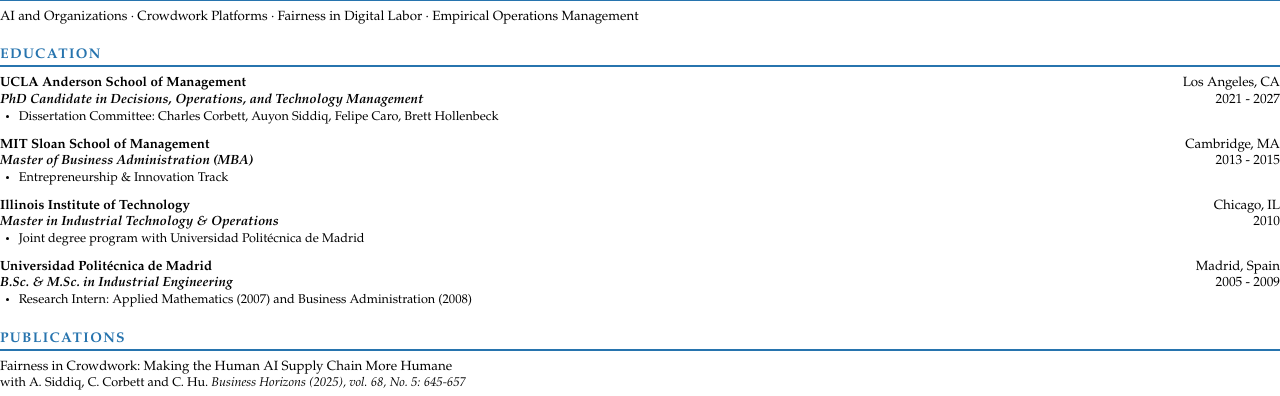
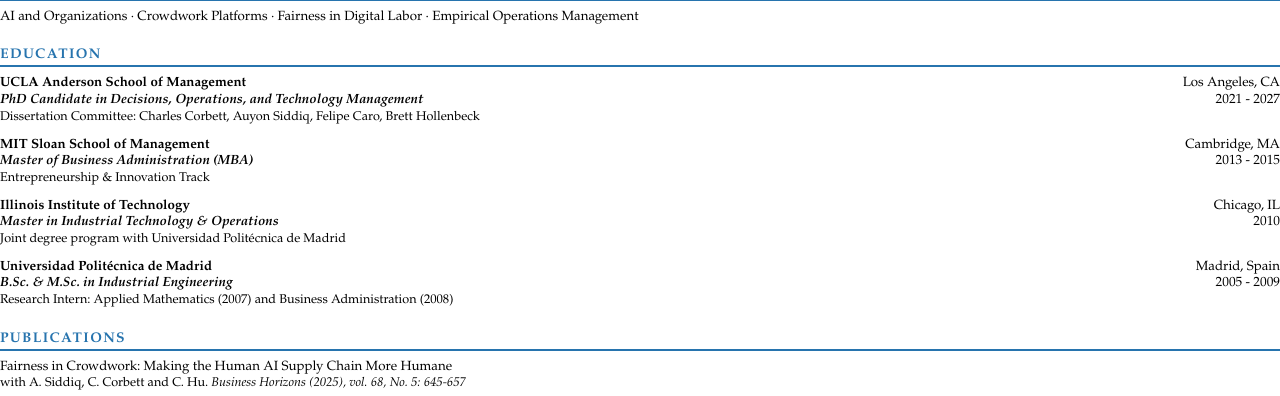
Before and after one commit to martins73/research-site, a Jekyll site: the page built from _pages/cv-pdf-source.html, in a window 1280 px wide. Shown: the part 143-539 px from the top of the page. Built offline with Jekyll 4.4.1, drawn with Linux system fonts in a browser that asks for light colours.

Commit message:
Drop bullet for single-item education descriptions
Education entries currently each have one description line; rendering
them as a single bullet is visual noise. Add a size==1 fallback that
inlines the lone item; size>=2 still renders a proper <ul>. Applied
to both web (cv.html) and print (cv-pdf-source.html) so they stay
consistent. Industry positions are unchanged — they often have
multiple items and have always rendered as bullets.

```diff
--- a/_pages/cv-pdf-source.html
+++ b/_pages/cv-pdf-source.html
@@ -61,11 +61,15 @@ exclude_from_nav: true
         </div>
         {% if item.description.size > 0 %}
         <div class="entry-desc">
-            <ul>
-                {% for d in item.description %}
-                    <li>{{ d }}</li>
-                {% endfor %}
-            </ul>
+            {% if item.description.size == 1 %}
+                {{ item.description[0] }}
+            {% else %}
+                <ul>
+                    {% for d in item.description %}
+                        <li>{{ d }}</li>
+                    {% endfor %}
+                </ul>
+            {% endif %}
         </div>
         {% endif %}
     </div>
```
Also changed, not shown: _pages/cv.html (+9 -5 lines).
